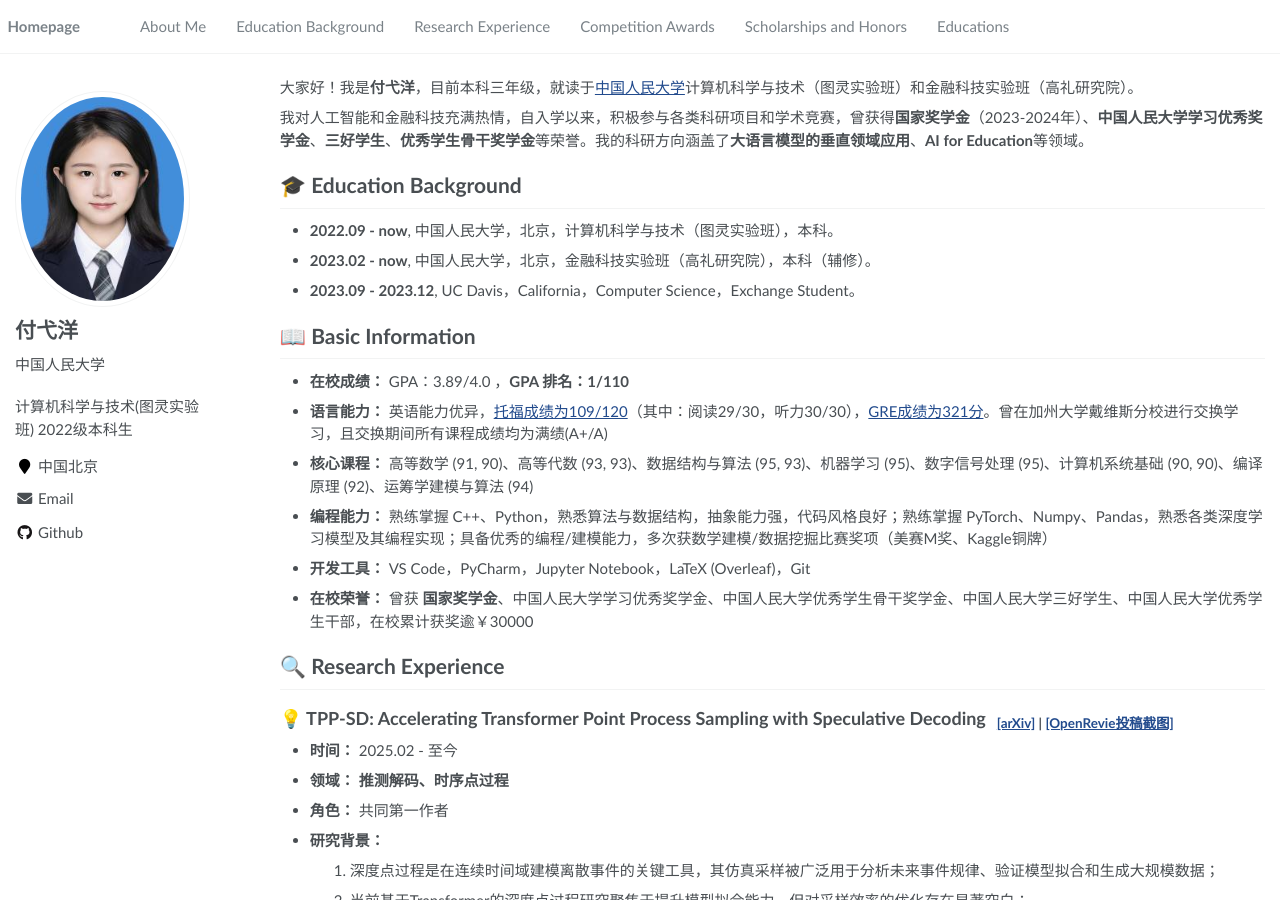
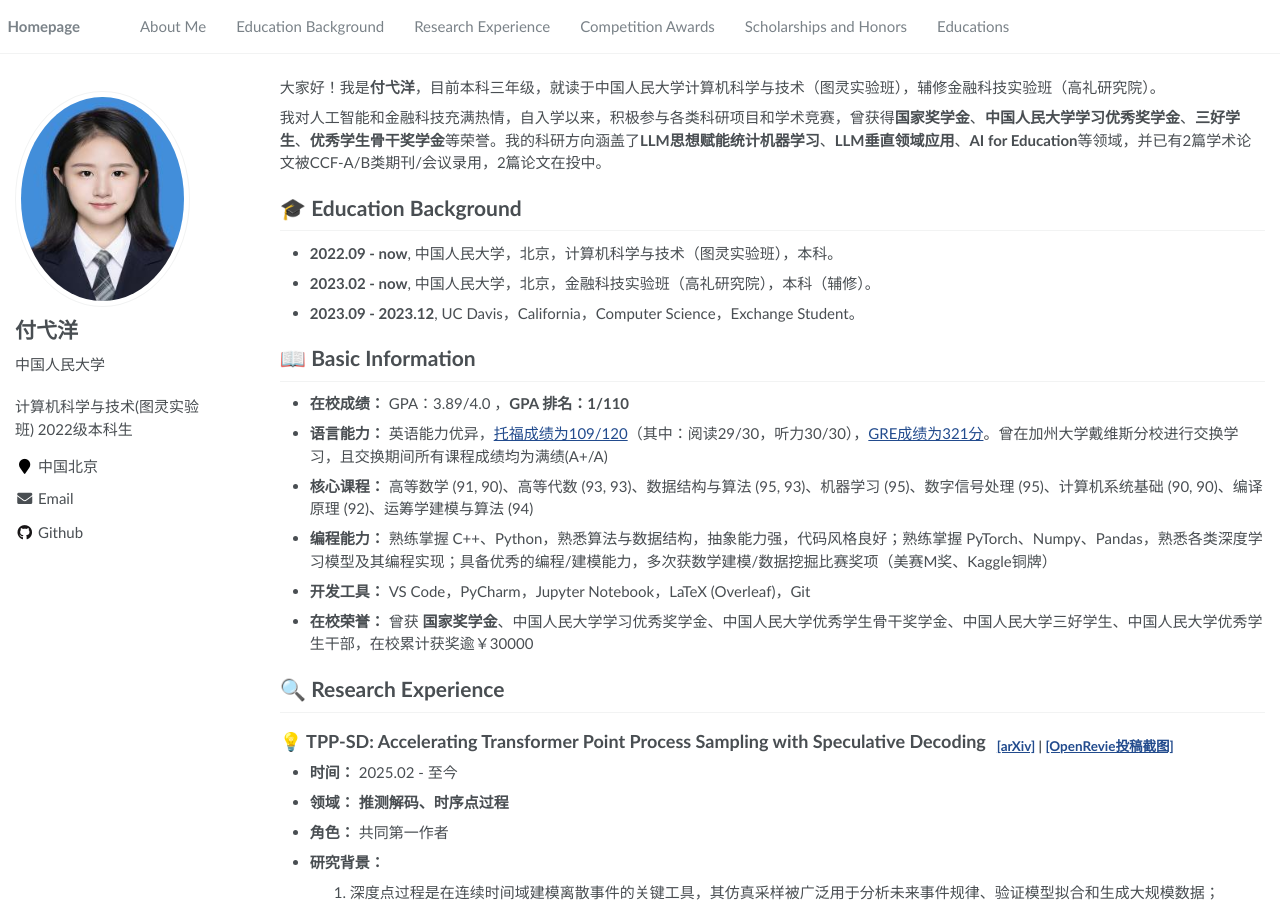
Before and after one commit to baiyingzhuying/baiyingzhuying.github.io, a Jekyll site: the page built from _pages/about.md, in a window 1280 px wide and 900 px high. Built offline with Jekyll 4.4.1, drawn with Linux system fonts in a browser that asks for light colours.

Commit message:
Update about.md

```diff
--- a/_pages/about.md
+++ b/_pages/about.md
@@ -16,9 +16,9 @@ redirect_from:
 
 <span class='anchor' id='about-me'></span>
 
-大家好！我是**付弋洋**，目前本科三年级，就读于[中国人民大学](https://www.ruc.edu.cn)计算机科学与技术（图灵实验班）和金融科技实验班（高礼研究院）。
+大家好！我是**付弋洋**，目前本科三年级，就读于中国人民大学计算机科学与技术（图灵实验班），辅修金融科技实验班（高礼研究院）。
 
-我对人工智能和金融科技充满热情，自入学以来，积极参与各类科研项目和学术竞赛，曾获得**国家奖学金**（2023-2024年）、**中国人民大学学习优秀奖学金**、**三好学生**、**优秀学生骨干奖学金**等荣誉。我的科研方向涵盖了**大语言模型的垂直领域应用**、**AI for Education**等领域。
+我对人工智能和金融科技充满热情，自入学以来，积极参与各类科研项目和学术竞赛，曾获得**国家奖学金**、**中国人民大学学习优秀奖学金**、**三好学生**、**优秀学生骨干奖学金**等荣誉。我的科研方向涵盖了**LLM思想赋能统计机器学习**、**LLM垂直领域应用**、**AI for Education**等领域，并已有2篇学术论文被CCF-A/B类期刊/会议录用，2篇论文在投中。
 
 # 🎓 Education Background
 - **2022.09 - now**, 中国人民大学，北京，计算机科学与技术（图灵实验班），本科。
```
